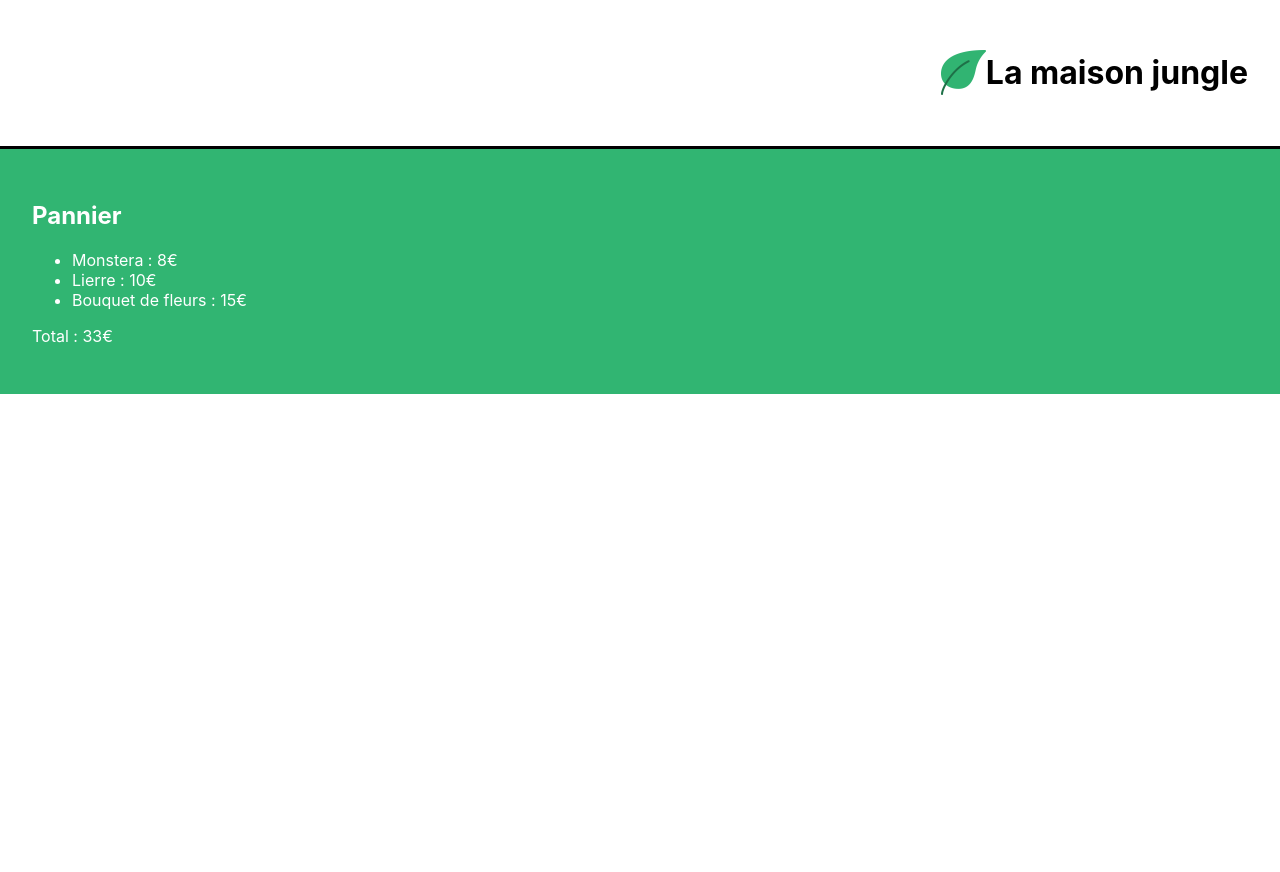
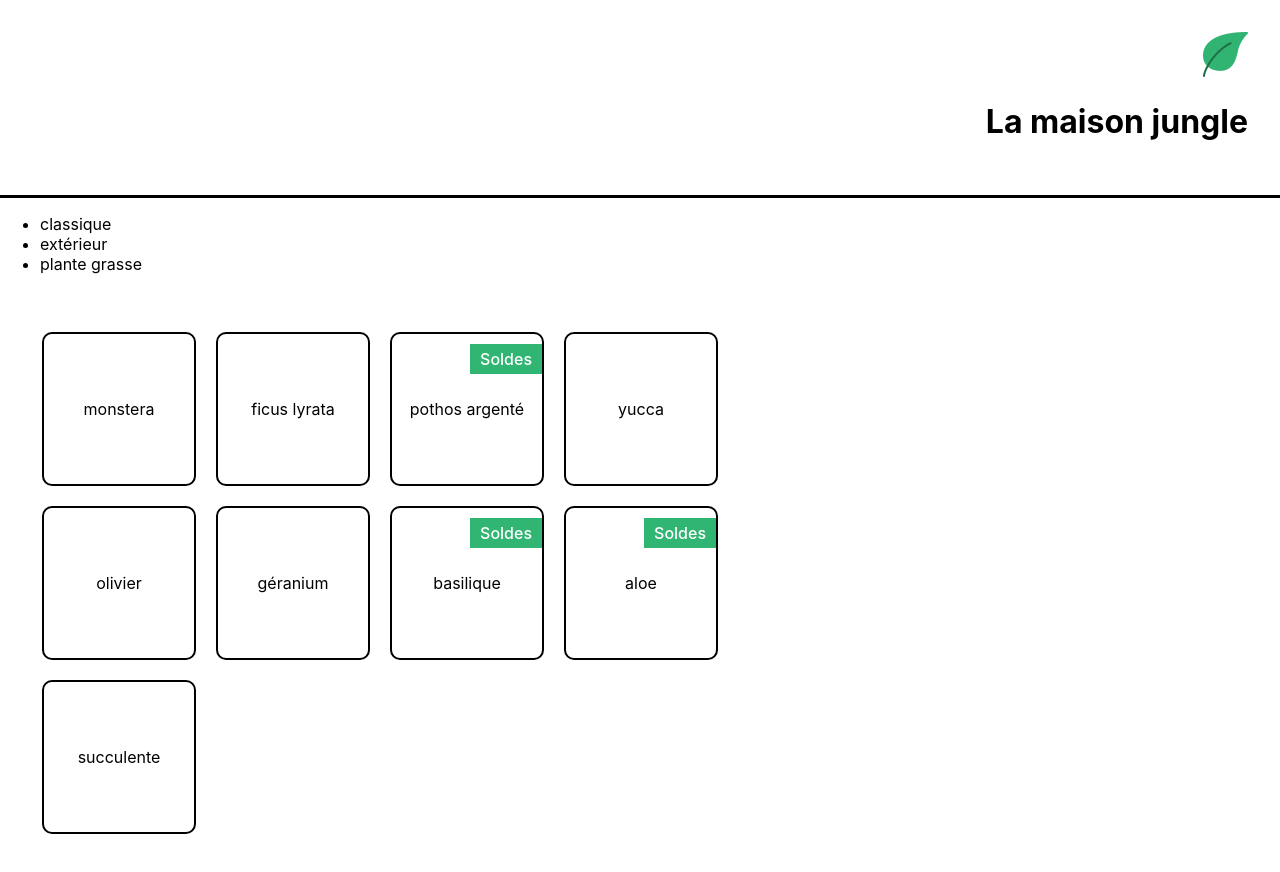
Before and after one commit to avinot244/Learning-React, a React (Create React App) app in the folder la-maison-jungle/: page / in a window 1280 px wide. Shown: the top 872 px of the page. Before the commit the page ends 800 px from the top, so only its background shows below. Built offline with nearby package versions, Linux system fonts and the light colour scheme.

Commit message:
Adding conditional behavior

```diff
--- a/la-maison-jungle/src/App.js
+++ b/la-maison-jungle/src/App.js
@@ -2,12 +2,14 @@
 import './styles/App.css';
 import Banner from './Components/Banner'
 import Cart from "./Components/Cart"
+import ShoppingList from './Components/ShoppingList';
 
 function App() {
   return (
     <React.StrictMode>
       <Banner />
-      <Cart />
+      {/* <Cart /> */}
+      <ShoppingList />
     </React.StrictMode>
   );
 }
--- a/la-maison-jungle/src/Components/Banner.js
+++ b/la-maison-jungle/src/Components/Banner.js
@@ -2,11 +2,15 @@
 import logo from "../assets/logo.png"
 
 function Banner(){
+    const title = "La maison jungle"
+
     return (
-    <div className="lmj-banner">
-        <img src={logo} alt="La maison jungle" className="lmj-logo"/>
-        <h1 className="lmg-title">La maison jungle</h1>
-    </div>
+        <div className="lmj-banner">
+            <div className="lmj-banner-row">
+                <img src={logo} alt="La maison jungle" className="lmj-logo"/>
+                <h1 className="lmg-title">{title}</h1>
+            </div>
+        </div>
     );
 }
 
--- /dev/null
+++ b/la-maison-jungle/src/Components/ShoppingList.js
@@ -0,0 +1,30 @@
+import { plantList } from '../datas/plantList'
+import '../styles/ShoppingList.css'
+
+function ShoppingList() {
+	const categories = plantList.reduce(
+		(acc, plant) =>
+			acc.includes(plant.category) ? acc : acc.concat(plant.category),
+		[]
+	)
+
+	return (
+		<div>
+			<ul>
+				{categories.map((cat) => (
+					<li key={cat}>{cat}</li>
+				))}
+			</ul>
+			<ul className='lmj-plant-list'>
+				{plantList.map((plant) => (
+					<li key={plant.id} className='lmj-plant-item'>
+						{plant.name}
+                        {plant.isSpecialOffer && <div className='lmj-sales'>Soldes</div>}
+					</li>
+				))}
+			</ul>
+		</div>
+	)
+}
+
+export default ShoppingList
--- /dev/null
+++ b/la-maison-jungle/src/datas/plantList.js
@@ -0,0 +1,50 @@
+export const plantList = [
+	{
+		name: 'monstera',
+		category: 'classique',
+		id: '1ed'
+	},
+	{
+		name: 'ficus lyrata',
+		category: 'classique',
+		id: '2ab'
+	},
+	{
+		name: 'pothos argenté',
+		category: 'classique',
+		id: '3sd',
+		isSpecialOffer: true
+	},
+	{
+		name: 'yucca',
+		category: 'classique',
+		id: '4kk'
+	},
+	{
+		name: 'olivier',
+		category: 'extérieur',
+		id: '5pl'
+	},
+	{
+		name: 'géranium',
+		category: 'extérieur',
+		id: '6uo'
+	},
+	{
+		name: 'basilique',
+		category: 'extérieur',
+		id: '7ie',
+		isSpecialOffer: true
+	},
+	{
+		name: 'aloe',
+		category: 'plante grasse',
+		id: '8fp',
+		isSpecialOffer: true
+	},
+	{
+		name: 'succulente',
+		category: 'plante grasse',
+		id: '9vn'
+	}
+]
--- /dev/null
+++ b/la-maison-jungle/src/styles/ShoppingList.css
@@ -0,0 +1,30 @@
+.lmj-plant-list {
+	list-style-type: none;
+	padding: 32px;
+	display: flex;
+	flex-wrap: wrap;
+	max-width: 800px;
+}
+
+.lmj-plant-item {
+	border: solid 2px black;
+	border-radius: 10px;
+	height: 150px;
+	width: 150px;
+	margin: 10px;
+	display: flex;
+	align-items: center;
+	justify-content: center;
+	flex-direction: column;
+	position: relative;
+}
+
+.lmj-sales {
+	position: absolute;
+	right: 0px;
+	top: 10px;
+	font-weight: 500;
+	color: white;
+	padding: 5px 10px;
+	background-color: #31b572;
+}
```
